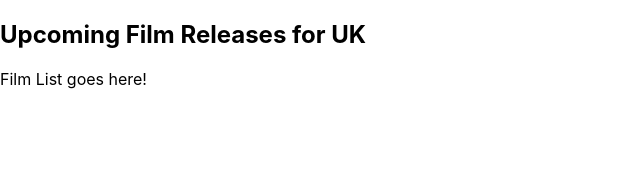
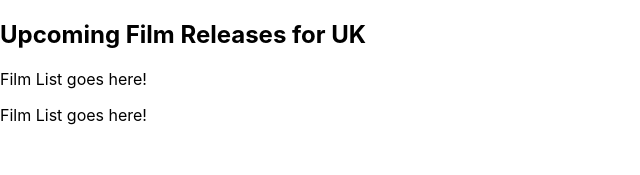
Before and after one commit to IShepherd77/wk14_d1_hw_Film_Reviews_React, a React (Create React App) app: page / in a window 1280 px wide. Shown: the top 175 px of the page, without its empty margins (0-640 px from the left). Built offline with nearby package versions, Linux system fonts and the light colour scheme.

Commit message:
added Film file

```diff
--- /dev/null
+++ b/src/components/Film.js
@@ -0,0 +1,13 @@
+import React, { Component } from "react";
+
+class Film extends Component {
+    render() {
+        return(
+            <div className="film">
+                Film here!
+            </div>
+        )
+    }
+}
+
+export default Film;
--- a/src/components/FilmList.js
+++ b/src/components/FilmList.js
@@ -1,10 +1,12 @@
 import React, { Component } from "react";
+import Film from './Film';
 
 class FilmList extends Component {
     render() {
         return(
             <div className="film-list">
-                Film List goes here!
+                <p>Film List goes here!</p>
+                <p>Film List goes here!</p>
             </div>
         )
     }
```
